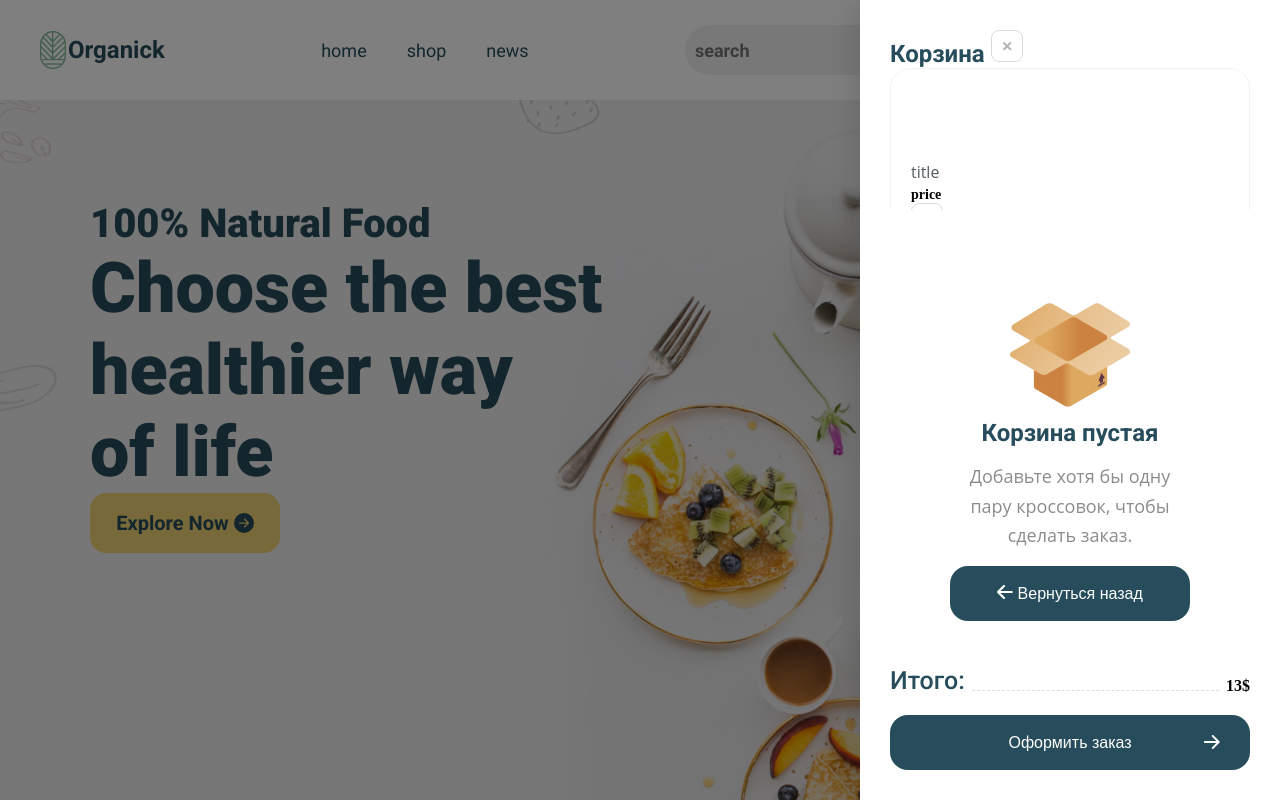
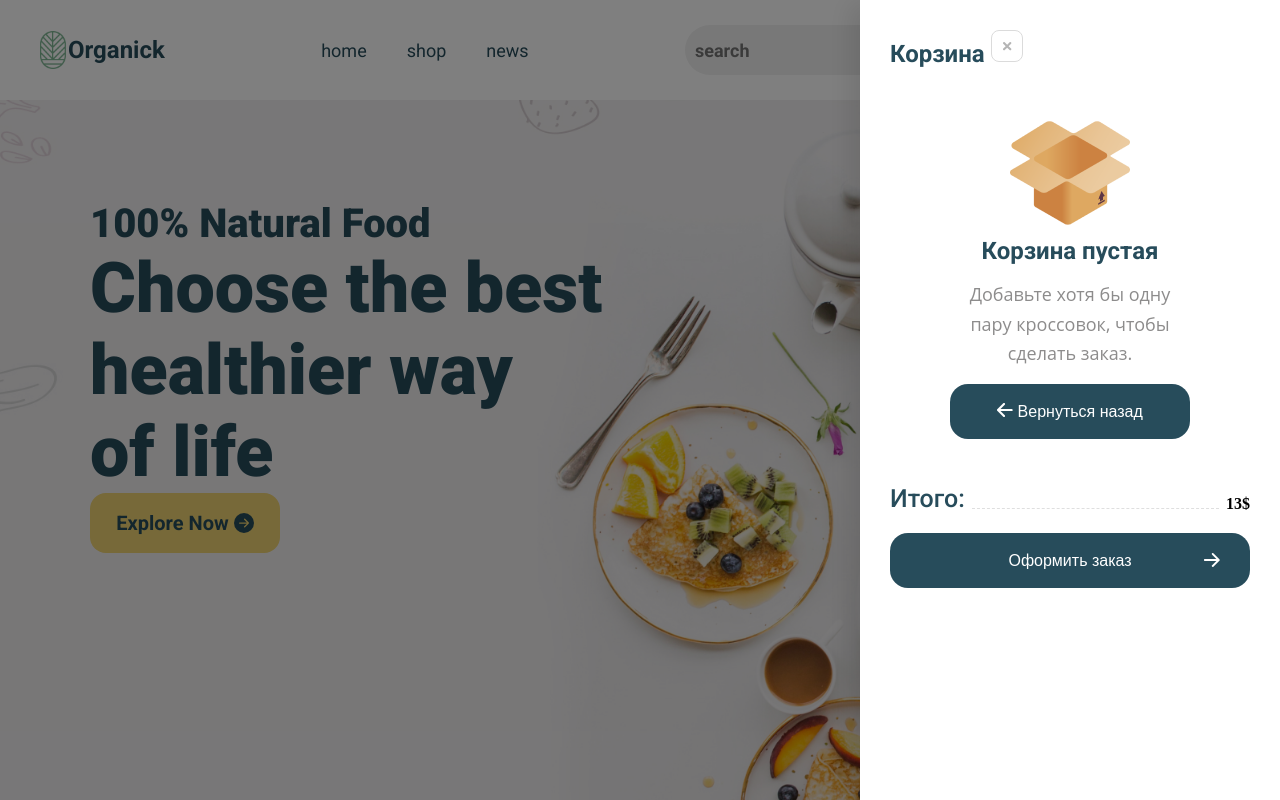
Before and after one commit to Aiska2005/organic, a React (Vite) app: page / in a window 1280 px wide. Both pictures are taken after a click on the button "Cart 0". Shown: the top 800 px of the page. Built offline with nearby package versions, Linux system fonts and the light colour scheme; data requests are answered from the project's data file; a web font is replaced by a local one.

Commit message:
add drawer

```diff
--- a/src/App.jsx
+++ b/src/App.jsx
@@ -14,14 +14,20 @@ const App = () => {
   const [isLoading, setIsLoading] = useState(true);
 
   useEffect(() => {
-    axios
+    async function fetchData () {
+      await axios
       .get("http://localhost:3001/product")
       .then((res) => {
         return setItem(res.data);
-      }).finally(setTimeout(() => {
-        setIsLoading(false)
-      },1000))
-  }, []);
+      })
+      .finally(
+        setTimeout(() => {
+          setIsLoading(false);
+        }, 1000)
+      )
+    }
+    fetchData()
+      },[])
   return (
     <div>
       <Routes>
@@ -32,7 +38,10 @@ const App = () => {
           }
         >
           <Route index element={<Home isLoading={isLoading} item={item} />} />
-          <Route path="shop" element={<Shop isLoading={isLoading} product={item} />} />
+          <Route
+            path="shop"
+            element={<Shop isLoading={isLoading} product={item} />}
+          />
           <Route path="news" element={<News />} />
         </Route>
       </Routes>
--- a/src/components/Drawer/Drawer.jsx
+++ b/src/components/Drawer/Drawer.jsx
@@ -5,11 +5,11 @@ const Drawer = ({onClose}) => {
   return (
     <div className="overlay">
       <div className="drawer">
-        <h2 className="d-flex justify-between align-center">
-          Корзина <img  onClick={onClose} src="/public/assets/btn-remove.svg" alt="" />
+        <h2 className="d-flex justify-between align-center mb-30">
+          Корзина <img className="cu-p"  onClick={onClose} src="/public/assets/btn-remove.svg" alt="" />
         </h2>
-        <div className="items">
-          <div className="cartItem d-flex align-center ">
+        {/* <div className="items">
+          <div className="cartItem d-flex align-center mb-20 ">
             <div className="cartItemImg"></div>
             <div>
                 <p>title</p>
@@ -17,7 +17,7 @@ const Drawer = ({onClose}) => {
             </div>
             <img src="/public/assets/btn-remove.svg" alt="" />
           </div>
-        </div>
+        </div> */}
 
         <div className="pusto1 d-flex justify-center">
             <div className="pusto">
--- a/src/components/Drawer/Drawer.scss
+++ b/src/components/Drawer/Drawer.scss
@@ -65,6 +65,7 @@
 
     .greenButton{
       position: relative;
+      cursor: pointer;
 
       &:hover{
         img{
--- a/src/components/Header/Search/Search.css
+++ b/src/components/Header/Search/Search.css
@@ -35,6 +35,7 @@
 }
 
 .buttonCart {
+  cursor: pointer;
   height: 50px;
   width: 159px;
   opacity: 1.3;
--- a/src/components/Header/Search/Search.jsx
+++ b/src/components/Header/Search/Search.jsx
@@ -3,7 +3,7 @@ import "./Search.css";
 import { BsSearch } from "react-icons/bs";
 import { AiOutlineShoppingCart } from "react-icons/ai";
 
-const Search = ({onClickOpen}) => {
+const Search = ({ onClickOpen }) => {
   return (
     <div className="block_search">
       <div>
@@ -12,7 +12,7 @@ const Search = ({onClickOpen}) => {
           <BsSearch />
         </div>
       </div>
-      <div onClick={onClickOpen} >
+      <div className="cu-p" onClick={onClickOpen}>
         <div className="iconCart">
           <AiOutlineShoppingCart />
         </div>
```
